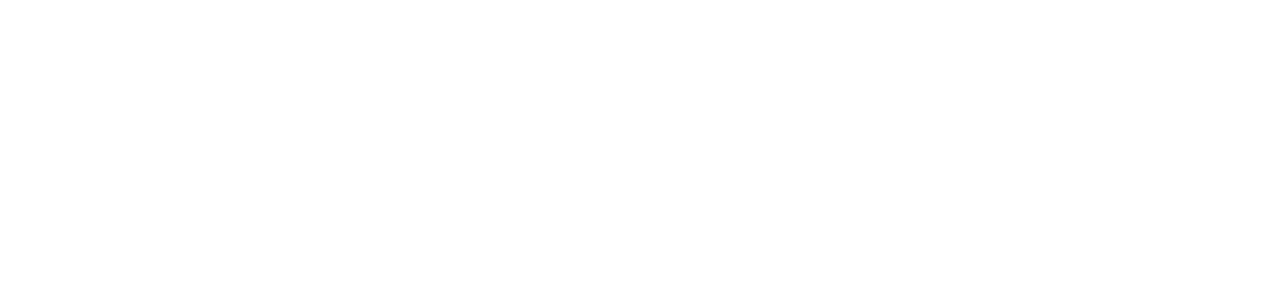
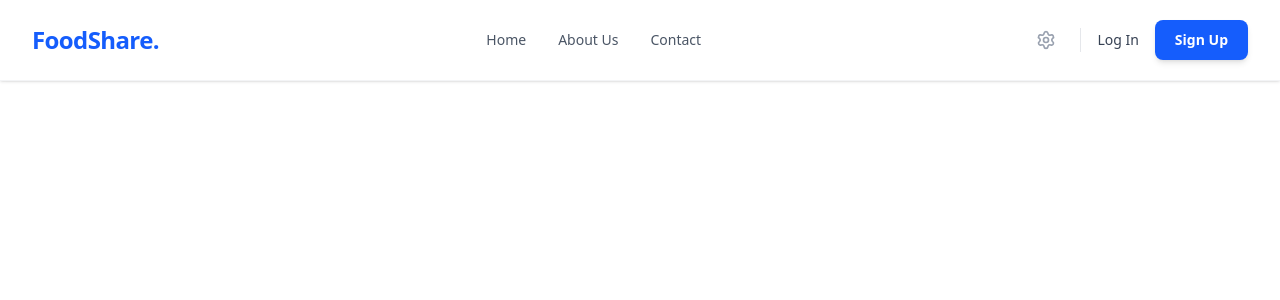
Before and after one commit to LeoMurjinschi/VLM, a React (Vite) app: page /login in a window 1280 px wide. Before the commit this address had no page. Shown: the top 300 px of the page. Built offline with nearby package versions, Linux system fonts and the light colour scheme.

Commit message:
Created Login and SignUp pages

```diff
--- a/src/App.tsx
+++ b/src/App.tsx
@@ -1,10 +1,14 @@
 import { BrowserRouter as Router, Routes, Route } from 'react-router-dom';
 import LandingPage from './pages/public/LandingPage';
+import LoginPage from './pages/public/LoginPage';
+import SignUpPage from './pages/public/SignUpPage';
 
 function App() {
   return (
     <Router>
       <Routes>
+        <Route path="/login" element={<LoginPage />} />
+        <Route path="/signup" element={<SignUpPage />} />
         <Route path="/" element={<LandingPage />} />
       </Routes>
     </Router>
--- /dev/null
+++ b/src/pages/public/LoginPage.tsx
@@ -0,0 +1,13 @@
+import Navbar from '../../components/layout/Navbar';
+
+const LoginPage = () => {
+    return (
+        <div className="min-h-screen bg-white font-sans text-gray-900">
+      <Navbar />
+
+      </div>
+
+    );
+};
+
+export default LoginPage;
--- /dev/null
+++ b/src/pages/public/SignUpPage.tsx
@@ -0,0 +1,13 @@
+import Navbar from '../../components/layout/Navbar';
+
+const SignUpPage = () => {
+    return (
+        <div className="min-h-screen bg-white font-sans text-gray-900">
+      <Navbar />
+
+      </div>
+
+    );
+};
+
+export default SignUpPage;
```
